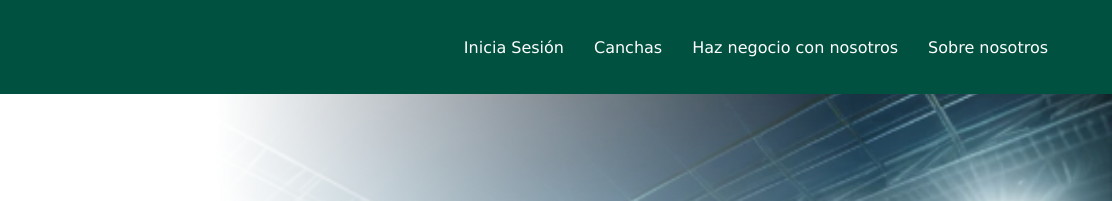
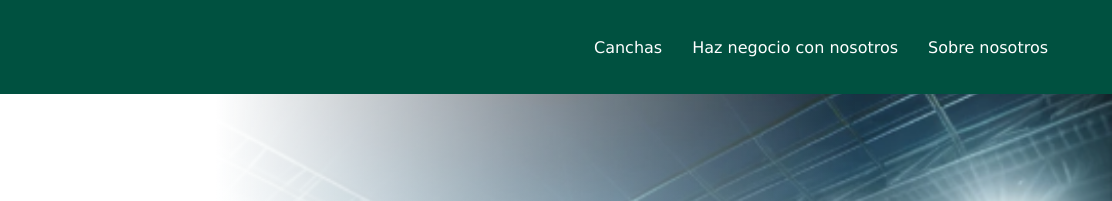
Before and after one commit to SAMUEL-ST-16/PichangaClub, a plain HTML site: page index.html in a window 1280 px wide. Shown: the top 201 px of the page, 168-1280 px from the left. Drawn offline with Linux system fonts and the light colour scheme.

Commit message:
five commit

```diff
--- a/index.html
+++ b/index.html
@@ -17,7 +17,6 @@
           <img src="./assets/img/PichangaClubLogo-Transparent.png" alt="" />
         </div>
         <div class="menus_container">
-          <a href="./assets/views/login.html">Inicia Sesión</a>
           <a href="./assets/views/canchas.html">Canchas</a>
           <a href="./assets/views/ContactsIndex.html">Haz negocio con nosotros</a>
           <a href="./assets/views/nosotros.html">Sobre nosotros</a>
```
